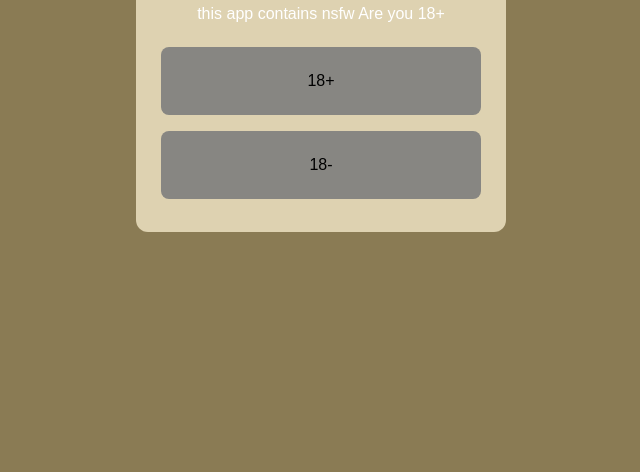
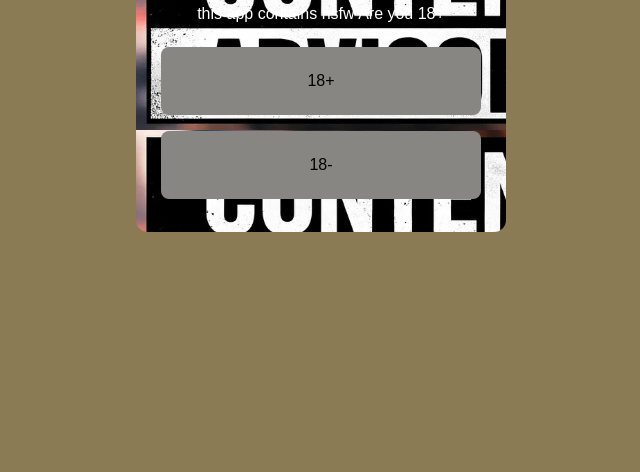
Before and after one commit to cygday/chat, a plain HTML site: page frontend/index.html in a window 1280 px wide. Shown: the part 328-800 px from the top of the page, without its empty margins (319-959 px from the left). Drawn offline with Linux system fonts and the light colour scheme.

Commit message:
edit wallaper.jp

```diff
--- a/frontend/index.html
+++ b/frontend/index.html
@@ -8,7 +8,7 @@
 	<link rel="stylesheet" href="style.css">
 </head>
 <body>
-	<div class="box">
+	<div class="box" style="background-image: url('wallpaper.jpg');">
 		<h2> 18+ warning</h2>
 		<p> this app contains nsfw
 		    Are you 18+
```
Also changed, not shown: frontend/wallpaper.jpg (added).
